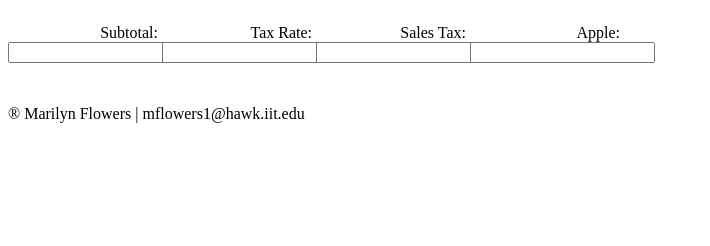
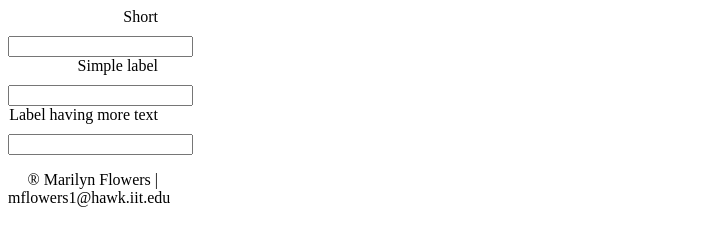
Before and after one commit to mflowers1395/ITMD-465-LAB3, a plain HTML site: page index.html in a window 1280 px wide. Shown: the whole page, without its empty margins (0-710 px from the left). Drawn offline with Linux system fonts and the light colour scheme.

Commit message:
Update index.html

```diff
--- a/index.html
+++ b/index.html
@@ -12,20 +12,18 @@
  <form action="">
 
   <label>
-   <p> Subtotal: <input type ="text" name="sb" /> </p>
-  </label>
+    <label>Short</label>
+        <input type="text" />
+      </div>
+      <div>
 
-  <label>
-   <p> Tax Rate: <input type="text" name="tr"></p>
-  </label>
+        <label>Simple label</label>
+        <input type="text" />
+      </div>
+      <div>
 
-   <label>
-   <p> Sales Tax: <input type="text" name="st"></p>
-  </label>
-
-   <label>
-   <p> Apple: <input type="text" name="t"></p>
-  </label>
+        <label>Label having more text</label>
+        <input type="text" />
 
 </form>
   <p> &reg; Marilyn Flowers | mflowers1@hawk.iit.edu </p>
```
